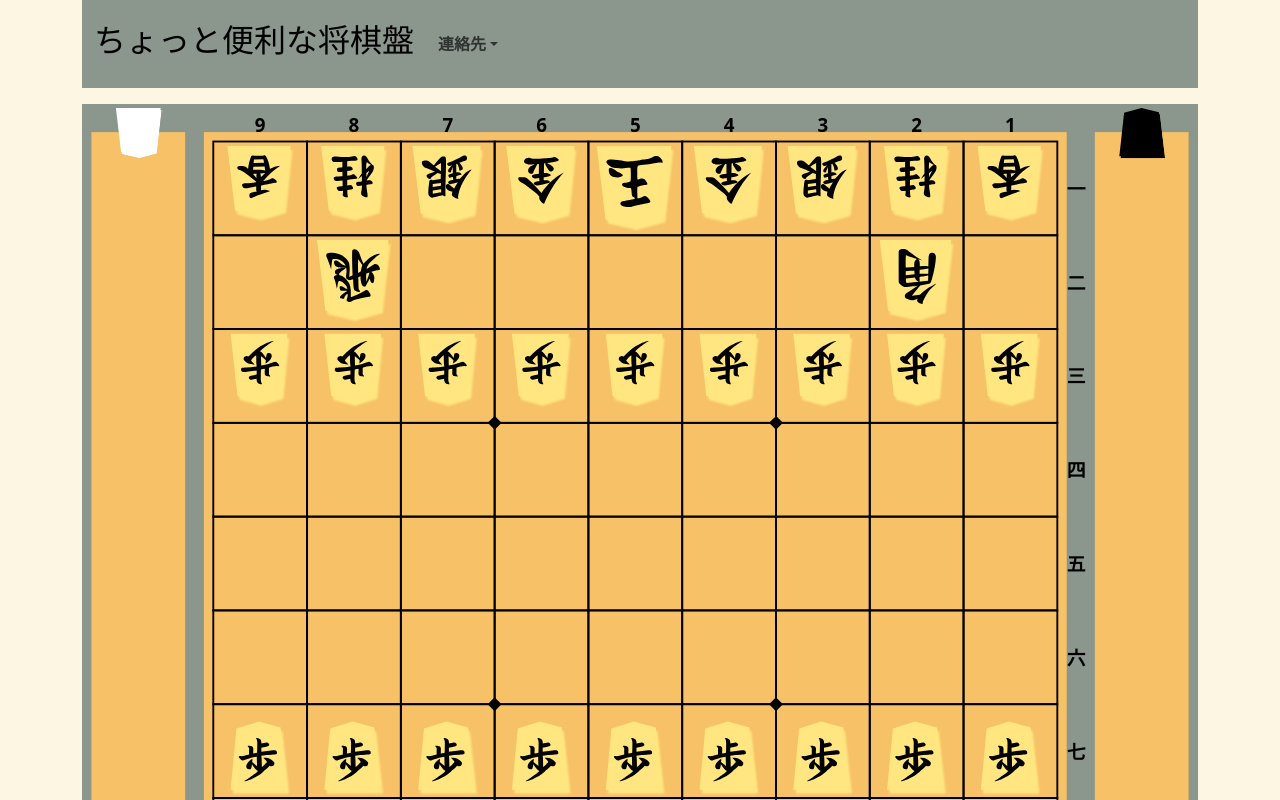
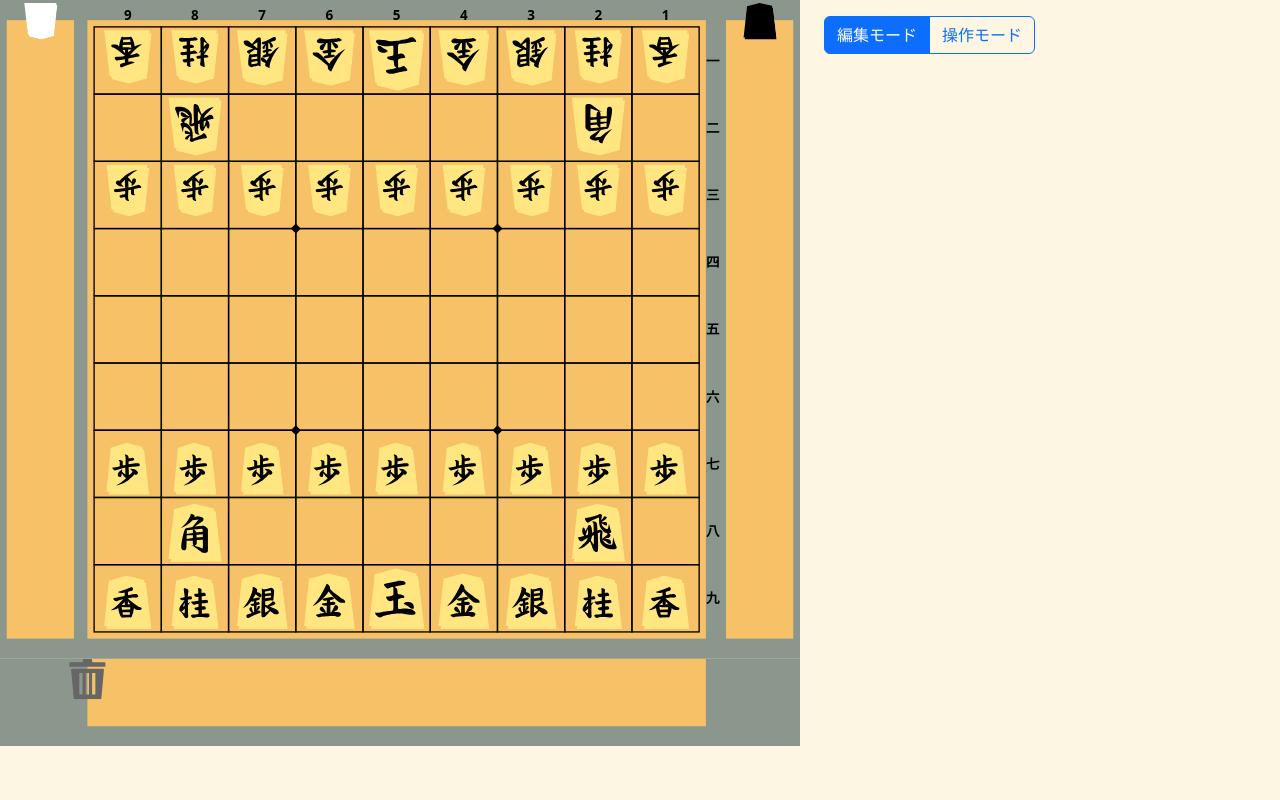
Before and after one commit to hideboz/expanded-shogi-board, a Vue app: page / in a window 1280 px wide. Shown: the top 800 px of the page. Built offline with nearby package versions, Linux system fonts and the light colour scheme.

Commit message:
feat: 操作パネルの位置を調整

```diff
--- a/index.html
+++ b/index.html
@@ -11,9 +11,7 @@
 </head>
 
 <body>
-    <div class="container">
-        <div id="app"></div>
-    </div>
+    <div id="app"></div>
 
     <script type="module" src="/src/main.ts"></script>
     <script src="https://cdn.jsdelivr.net/npm/bootstrap@5.3.0/dist/js/bootstrap.bundle.min.js"
--- a/src/App.vue
+++ b/src/App.vue
@@ -23,35 +23,6 @@ import TheBoard from './components/TheBoard.vue'
 </script>
 
 <template>
-    <nav class="navbar navbar-expand-lg py-3 mb-3" style="background-color: #8b968d;">
-        <div class="container">
-            <a class="navbar-brand" href="#">
-                <h2>ちょっと便利な将棋盤</h2>
-            </a>
-
-            <button class="navbar-toggler" type="button" data-bs-toggle="collapse" data-bs-target="#navbarSupportedContent"
-                aria-controls="navbarSupportedContent" aria-expanded="false" aria-label="Toggle navigation">
-                <span class="navbar-toggler-icon"></span>
-            </button>
-
-            <div class="collapse navbar-collapse" id="navbarSupportedContent">
-                <ul class="navbar-nav me-auto mb-2 mb-lg-0">
-                    <li class="nav-item dropdown">
-                        <a class="nav-link dropdown-toggle" href="#" role="button" data-bs-toggle="dropdown"
-                            aria-expanded="false"><strong>連絡先</strong></a>
-                        <ul class="dropdown-menu">
-                            <li><a class="dropdown-item" href="https://twitter.com/crestboz" target="_blank"><img
-                                        src="../public/crestboz.jpg" class="img-thumbnail mx-auto d-block"
-                                        alt="@crestboz"></a></li>
-                        </ul>
-                    </li>
-                </ul>
-
-            </div>
-
-        </div>
-    </nav>
-
     <TheBoard />
 </template>
 
--- a/src/components/TheBoard.vue
+++ b/src/components/TheBoard.vue
@@ -20,7 +20,7 @@
 <script setup lang="ts">
 import * as board from './boardCommon'
 import KomaSymbols from './KomaSymbols.vue'
-import { ref, onBeforeMount } from 'vue'
+import { ref, onMounted, onBeforeMount } from 'vue'
 import type { Ref } from 'vue'
 
 // 右クリックメニューのクラス
@@ -264,6 +264,7 @@ function clickSetUra() {
     rightClickMenu.hideMenu();
 }
 
+const boardWidth = ref("100%");  // 将棋盤の幅
 const editFlag = ref(true); // 使わない駒置き場を表示するかどうか
 
 // 編集モードに変更
@@ -280,9 +281,45 @@ function changeToPlayMode() {
     }
 }
 
+// divの大きさをセットする
+function setTopDivSize(): void {
+    const w = window.innerWidth;
+    const h = window.innerHeight;
+    const minWH = (w < h) ? w : h;
+
+    boardWidth.value = `${minWH}px`;
+
+    // const elem = document.getElementById("svg-top");
+    //
+    // if (elem) {
+    //     elem.style.width = `${minWH}px`;
+    //     elem.style.height = `${minWH}px`;
+    // }
+
+    // const elem1 = document.getElementById("svg-board");
+
+    // if (elem1) {
+    //     elem1.style.width = `${minWH}px`;
+    //     // elem1.style.height = `${minWH}px`;
+    // }
+
+    // const elem2 = document.getElementById("svg-gomibako");
+
+    // if (elem2) {
+    //     elem2.style.width = `${minWH}px`;
+    //     // elem2.style.height = `${minWH}px`;
+    // }
+}
+
 // コンポーネントがマウントされる直前に呼び出されるフックを登録
 onBeforeMount(() => {
     banKomaList.setHirate();
+})
+
+// コンポーネントがマウントされた後に呼び出されるコールバックを登録
+onMounted(() => {
+    setTopDivSize();
+    window.addEventListener('resize', setTopDivSize);
 })
 
 </script>
@@ -290,8 +327,10 @@ onBeforeMount(() => {
 <template>
     <KomaSymbols />
 
-    <svg width="100%" height="100%" viewBox="0 0 1190 980" xmlns="http://www.w3.org/2000/svg"
-        preserveAspectRatio="xMidYMin meet">
+    <div class="container-fluid p-0">
+        <div class="row">
+            <div class="col text-center">
+                <svg id="svg-board" :width="boardWidth" viewBox="0 0 1190 980" xmlns="http://www.w3.org/2000/svg" preserveAspectRatio="xMidYMin meet">
 
                     <defs>
                         <g id="stars" style="stroke: black; fill: black;">
@@ -311,19 +350,20 @@ onBeforeMount(() => {
 
                         <g transform="translate(10, 20)">
                             <!-- 持駒 -->
-                <use width="80" height="80" v-for="(k, idx) in senteMochiKomaList.getList()" :key="k.getKey()" x="0"
-                    :y="idx * 80 + 30" :href="k.getSymbolid()" />
+                            <use width="80" height="80" v-for="(k, idx) in senteMochiKomaList.getList()" :key="k.getKey()"
+                                x="0" :y="idx * 80 + 30" :href="k.getSymbolid()" />
 
                             <!-- 各持駒の個数 -->
                             <g id="nMochiKomaSente"
                                 style="text-anchor: start; font-size: 30px; font-weight: bold; stroke: white; fill: red;">
-                    <text v-for="(k, idx) in senteMochiKomaList.getList()" :key="k.getKey()" x="60" :y="idx * 80 + 100">{{
+                                <text v-for="(k, idx) in senteMochiKomaList.getList()" :key="k.getKey()" x="60"
+                                    :y="idx * 80 + 100">{{
                                         k.getN() > 1 ? k.getN() : '' }}</text>
                             </g>
 
                             <!-- 持駒の場所のマス -->
-                <rect v-for="(k, idx) in senteMochiKomaList.getList()" @click="clickSenteMochiKoma($event, idx)" width="80"
-                    height="80" class="square" :key="k.getKey()" x="0" :y="idx * 80" />
+                            <rect v-for="(k, idx) in senteMochiKomaList.getList()" @click="clickSenteMochiKoma($event, idx)"
+                                width="80" height="80" class="square" :key="k.getKey()" x="0" :y="idx * 80" />
                         </g>
                     </g>
 
@@ -337,25 +377,27 @@ onBeforeMount(() => {
 
                         <g transform="translate(10, 20)">
                             <!-- 持駒 -->
-                <use width="80" height="80" v-for="(k, idx) in goteMochiKomaList.getList()" :key="k.getKey()" x="0"
-                    :y="idx * 80 + 30" :href="k.getSymbolid()" />
+                            <use width="80" height="80" v-for="(k, idx) in goteMochiKomaList.getList()" :key="k.getKey()"
+                                x="0" :y="idx * 80 + 30" :href="k.getSymbolid()" />
 
                             <!-- 各持駒の個数 -->
                             <g id="nMochiKomaGote"
                                 style="text-anchor: start; font-size: 30px; font-weight: bold; stroke: white; fill: red;">
-                    <text v-for="(k, idx) in goteMochiKomaList.getList()" :key="k.getKey()" x="60" :y="idx * 80 + 100">{{
+                                <text v-for="(k, idx) in goteMochiKomaList.getList()" :key="k.getKey()" x="60"
+                                    :y="idx * 80 + 100">{{
                                         k.getN() > 1 ? k.getN() : '' }}</text>
                             </g>
 
                             <!-- 持駒の場所のマス -->
-                <rect v-for="(k, idx) in goteMochiKomaList.getList()" @click="clickGoteMochiKoma($event, idx)" width="80"
-                    height="80" class="square" :key="k.getKey()" x="0" :y="idx * 80" />
+                            <rect v-for="(k, idx) in goteMochiKomaList.getList()" @click="clickGoteMochiKoma($event, idx)"
+                                width="80" height="80" class="square" :key="k.getKey()" x="0" :y="idx * 80" />
                         </g>
                     </g>
 
 
                     <!-- 段の数字 -->
-        <g id="numbers-row" transform="translate(190, 30)" style="text-anchor: middle; font-size: 20px; font-weight: bold;">
+                    <g id="numbers-row" transform="translate(190, 30)"
+                        style="text-anchor: middle; font-size: 20px; font-weight: bold;">
                         <text x="0" y="0">9</text>
                         <text x="100" y="0">8</text>
                         <text x="200" y="0">7</text>
@@ -389,14 +431,16 @@ onBeforeMount(() => {
                         <g transform="translate(10, 10)">
                             <g>
                                 <!-- マス目よりも駒を先に追加して、マス目が上にくるようにする -->
-                    <use width="100" height="100" v-for="bk in banKomaList.getList()" :x="(9 - bk.getSuji()) * 100"
-                        :y="(bk.getDan() - 1) * 100" :href="bk.getSymbolid()" :key="bk.getKey()" />
+                                <use width="100" height="100" v-for="bk in banKomaList.getList()"
+                                    :x="(9 - bk.getSuji()) * 100" :y="(bk.getDan() - 1) * 100" :href="bk.getSymbolid()"
+                                    :key="bk.getKey()" />
                             </g>
 
                             <g style="stroke: black; stroke-width: 2;">
                                 <rect v-for="ms in masuList.getList()" @click.left="clickMasu($event, ms)"
-                        @click.right.prevent="rightClickMasu($event, ms)" width="100" height="100" class="square"
-                        :key="ms.getKey()" :x="(9 - ms.getSuji()) * 100" :y="(ms.getDan() - 1) * 100" />
+                                    @click.right.prevent="rightClickMasu($event, ms)" width="100" height="100"
+                                    class="square" :key="ms.getKey()" :x="(9 - ms.getSuji()) * 100"
+                                    :y="(ms.getDan() - 1) * 100" />
 
                                 <use href="#stars" x="300" y="300" />
                                 <use href="#stars" x="600" y="300" />
@@ -436,8 +480,8 @@ onBeforeMount(() => {
                 </svg>
 
                 <!-- 使わない駒置き場 -->
-    <svg v-if="editFlag" width="100%" height="100%" viewBox="0 0 1190 130" xmlns="http://www.w3.org/2000/svg"
-        preserveAspectRatio="xMidYMin meet">
+                <svg v-if="editFlag" id="svg-gomibako" :width="boardWidth" viewBox="0 0 1190 130"
+                    xmlns="http://www.w3.org/2000/svg" preserveAspectRatio="xMidYMin meet">
                     <rect width="1190" height="130" style="fill: #8b968d;" />
                     <g transform="translate(130, 0)">
                         <rect width="920" height="100" style="fill: #f7c167;" />
@@ -448,31 +492,38 @@ onBeforeMount(() => {
 
                         <g transform="translate(40, 0)">
                             <!-- 駒 -->
-                <use width="80" height="80" v-for="(k, idx) in gomibakoKomaList.getList()" :key="k.getKey()" :x="idx * 80"
-                    y="10" :href="k.getSymbolid()" />
+                            <use width="80" height="80" v-for="(k, idx) in gomibakoKomaList.getList()" :key="k.getKey()"
+                                :x="idx * 80" y="10" :href="k.getSymbolid()" />
 
                             <!-- 各駒の個数 -->
                             <g style="text-anchor: middle; font-size: 30px; font-weight: bold; stroke: white; fill: red;">
-                    <text v-for="(k, idx) in gomibakoKomaList.getList()" :key="k.getKey()" :x="idx * 80 + 40" y="100">{{
+                                <text v-for="(k, idx) in gomibakoKomaList.getList()" :key="k.getKey()" :x="idx * 80 + 40"
+                                    y="100">{{
                                         k.getN() > 1 ? k.getN() : '' }}</text>
                             </g>
 
                             <!-- 駒の場所のマス -->
-                <rect v-for="(k, idx) in gomibakoKomaList.getList()" @click="clickGomibakoKoma($event, idx)" width="80"
-                    height="80" class="square" :key="k.getKey()" :x="idx * 80" y="10" />
+                            <rect v-for="(k, idx) in gomibakoKomaList.getList()" @click="clickGomibakoKoma($event, idx)"
+                                width="80" height="80" class="square" :key="k.getKey()" :x="idx * 80" y="10" />
                         </g>
                     </g>
                 </svg>
+            </div>
 
-
+            <div class="col">
                 <!-- 操作パネル -->
                 <div class="btn-group my-3" role="group" aria-label="Basic radio toggle button group">
-        <input @click="changeToEditMode" type="radio" class="btn-check" name="btnradio" id="btnradio1" autocomplete="off"
-            checked>
+                    <input @click="changeToEditMode" type="radio" class="btn-check" name="btnradio" id="btnradio1"
+                        autocomplete="off" checked>
                     <label class="btn btn-outline-primary" for="btnradio1">編集モード</label>
 
-        <input @click="changeToPlayMode" type="radio" class="btn-check" name="btnradio" id="btnradio2" autocomplete="off">
+                    <input @click="changeToPlayMode" type="radio" class="btn-check" name="btnradio" id="btnradio2"
+                        autocomplete="off">
                     <label class="btn btn-outline-primary" for="btnradio2">操作モード</label>
+                </div>
+            </div>
+
+        </div>
     </div>
 </template>
 
@@ -491,6 +542,5 @@ onBeforeMount(() => {
     fill-opacity: 0.4;
     fill: yellow;
     transition-property: none;
-}
-</style>
+}</style>
         ./boardCommon.js
```
Lines whose indentation alone changed are shown as unchanged.
